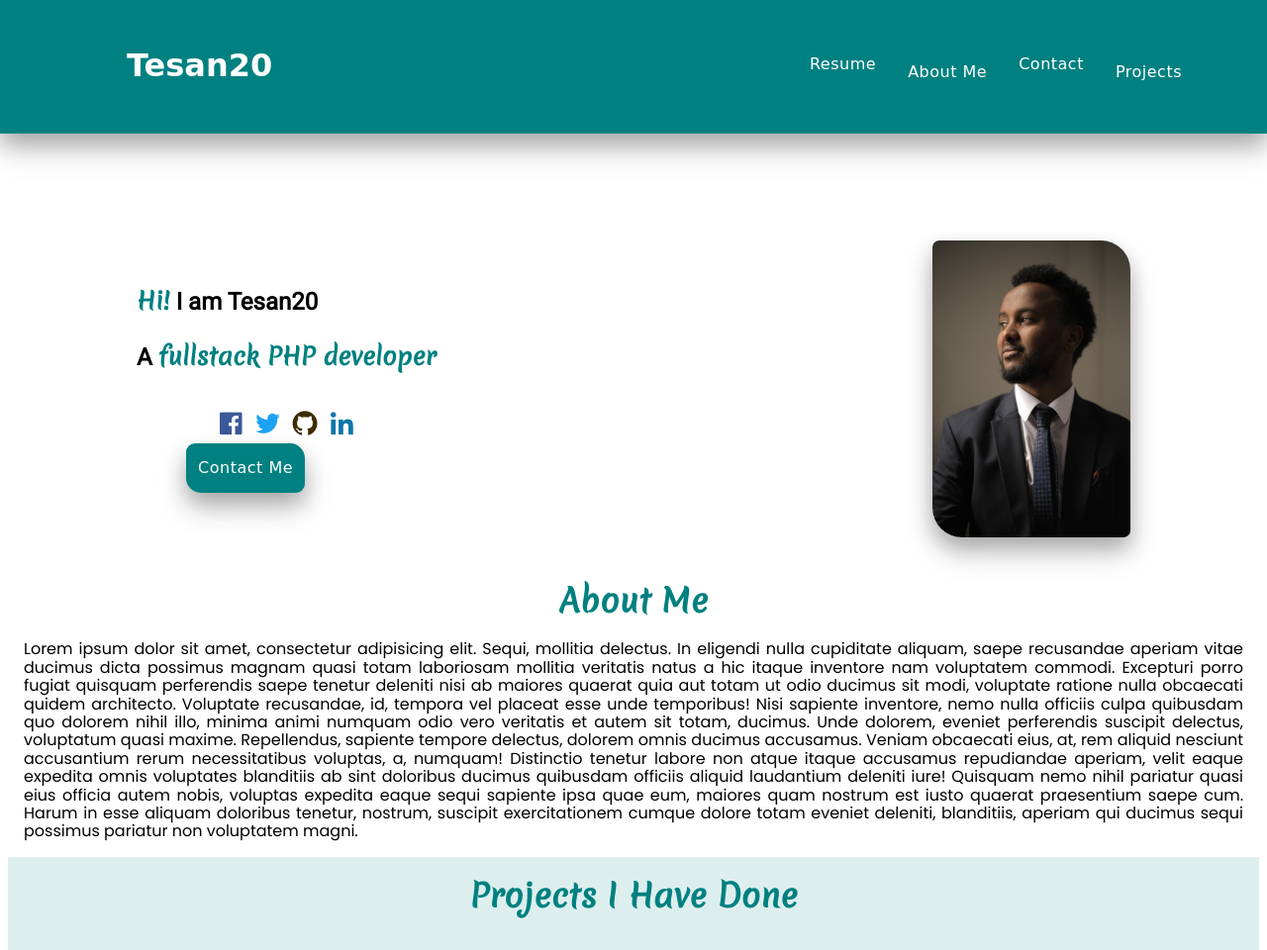
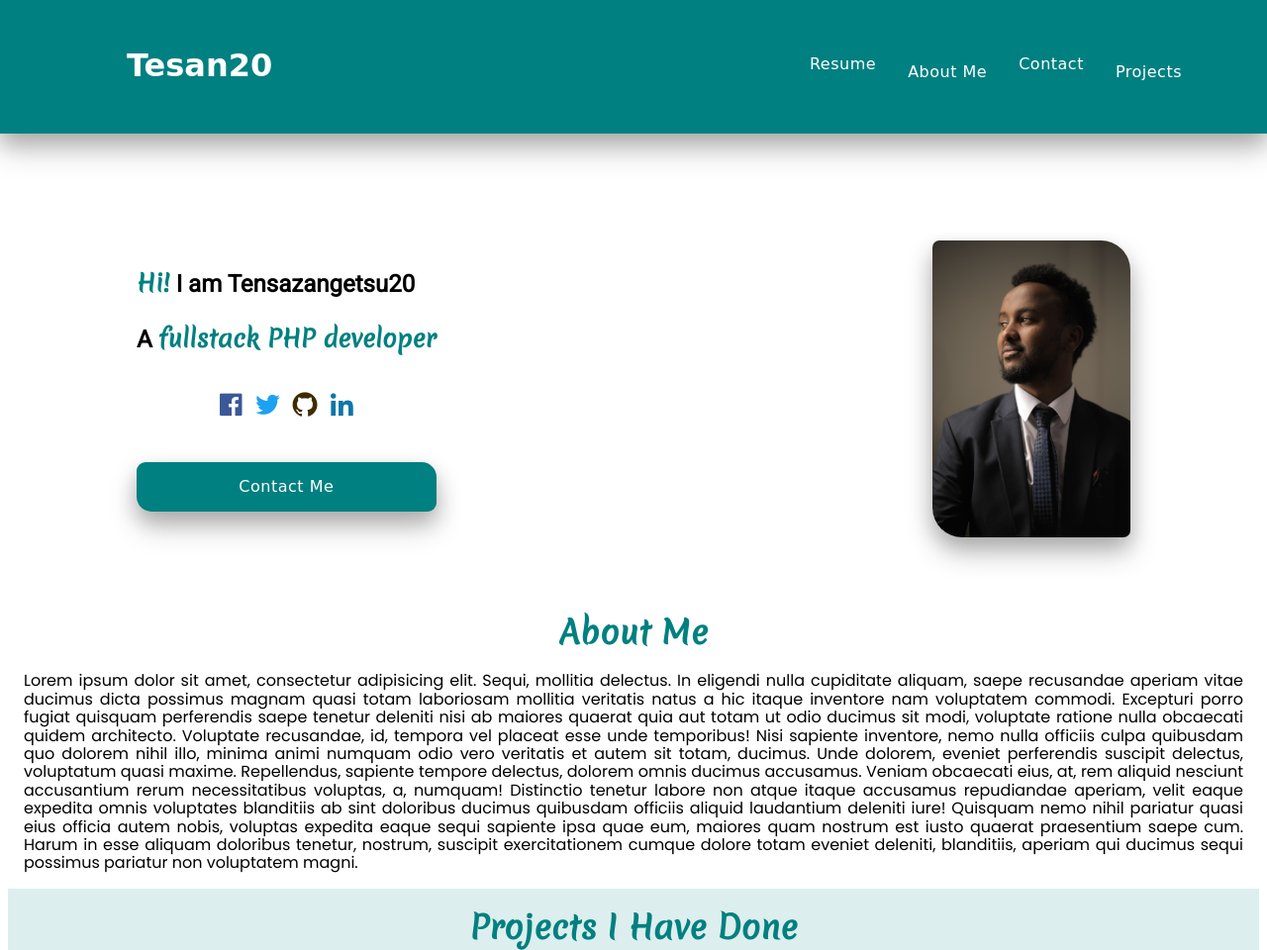
Before and after one commit to karlebh/site, a plain HTML site: page index.html in a window 1280 px wide. Shown: the top 960 px of the page at 99% size. Drawn offline with nearby package versions, Linux system fonts and the light colour scheme; a web font is replaced by a local one.

Commit message:
Final Commit

```diff
--- a/css/contact.css
+++ b/css/contact.css
@@ -25,6 +25,10 @@ input, textarea {
 	color: teal;
 }
 
+textarea {
+	resize: none;
+}
+
 
 #contactForm label, input[type="submit"] {
 	font-family: 'Merienda', cursive;
--- a/css/header.css
+++ b/css/header.css
@@ -15,21 +15,6 @@ header {
 	background-color: teal;
 	width: 100%;
 	box-shadow: 0 10px 20px 0 rgba(0, 0, 0, 0.2), 0 16px 30px 0 rgba(0, 0, 0, 0.19);
-}
-
-#contactMe {
-	width: 120px;
-	height: 50px;
-	background-color: teal;
-	color: teal;
-	display: flex;
-	border-radius: 9px 15px;
-	box-shadow: 0 10px 20px 0 rgba(0, 0, 0, 0.2), 0 16px 30px 0 rgba(0, 0, 0, 0.19);
-}
-
-
-#contactMe a {
-	margin: auto;
 }
 
 .desktopNav {
@@ -143,9 +128,4 @@ header {
 	#name {
 		margin: 3rem 0 0 7rem;
 	}
-
-	#contactMe {
-		position: relative;
-		left: 50px;
-	}
 }
--- a/css/hero.css
+++ b/css/hero.css
@@ -10,6 +10,26 @@ section {
 	flex-direction: row;
 	justify-content: space-around;
 	padding: .3rem;
+	margin-bottom: 2rem;
+}
+
+.heroIcons div:first-child {
+	font-size: 30px;
+}
+
+.heroIcons {
+	text-align: center;
+	display: flex;
+	justify-content: center;
+	flex-direction: column;
+}
+
+#contactMe {
+	padding: 1rem .2rem;
+	background-color: teal;
+	color: white;
+	border-radius: 9px 15px;
+	box-shadow: 0 10px 20px 0 rgba(0, 0, 0, 0.2), 0 16px 30px 0 rgba(0, 0, 0, 0.19);
 }
 
 #hero div {
@@ -23,6 +43,7 @@ img {
 	border-radius: 7px 30px;
 	box-shadow: 0 10px 20px 0 rgba(0, 0, 0, 0.2), 0 16px 30px 0 rgba(0, 0, 0, 0.19);
 }
+
 
 /* Monile Screen */
 @media screen and (max-width: 768px) {
@@ -38,10 +59,7 @@ img {
 	img {
 		width: 300px;
 		height: 400px;
-	}
-
-	#hero h2 {
-
+		margin-top: 1rem;
 	}
 }
 
--- a/index.html
+++ b/index.html
@@ -11,7 +11,7 @@
 	<!-- JS -->
 	<script src="js/app.js" defer></script>
 
-	<title>Portfolio Website</title>
+	<title>My Portfolio Website</title>
 </head>
 <body>
 
@@ -19,6 +19,7 @@
 		<h1 id="name">Tesan20</h1>
 
 		<div id="hambuger">
+			<!-- SVG Icon -->
 			<svg xmlns="http://www.w3.org/2000/svg" id="hambuger" width="70" height="50" viewBox="0 0 24 24"
 			style="fill:white;transform:scaleX(-1);-ms-filter:progid:DXImageTransform.Microsoft.BasicImage(rotation=0, mirror=1);">
 				<path d="M4 11h6c.553 0 1-.447 1-1V4c0-.553-.447-1-1-1H4C3.447 3 3 3.447 3 4v6C3 10.553 3.447 11 4 11zM14 11h6c.553 0 1-.447 1-1V4c0-.553-.447-1-1-1h-6c-.553 0-1 .447-1 1v6C13 10.553 13.447 11 14 11zM4 21h6c.553 0 1-.447 1-1v-6c0-.553-.447-1-1-1H4c-.553 0-1 .447-1 1v6C3 20.553 3.447 21 4 21zM17 21c2.206 0 4-1.794 4-4s-1.794-4-4-4-4 1.794-4 4S14.794 21 17 21z">
@@ -55,20 +56,24 @@
 		<div id="hero">
 			<div>
 				<h2>
-				<span class="styled">Hi!</span> I am Tesan20<br><br>
+				<span class="styled">Hi!</span> I am Tensazangetsu20<br><br>
 				A <span class="styled">fullstack PHP developer</span>
 				</h2>
 				<br>
 				<br>
 
-				<div class="" style="font-size: 30px; text-align: center;">
-					<i class='bx bxl-facebook-square blue'></i>
-					<i class='bx bxl-twitter tblue'></i>
-					<i class='bx bxl-github github'></i>
-					<i class='bx bxl-linkedin linkedIn'></i>
+				<div class="heroIcons">
+					<div>
+						<i class='bx bxl-facebook-square blue'></i>
+						<i class='bx bxl-twitter tblue'></i>
+						<i class='bx bxl-github github'></i>
+						<i class='bx bxl-linkedin linkedIn'></i>
+					</div>
+					<br>
+					<br>
+					<a href="#contact" id="contactMe">Contact Me</a>
 				</div>
 
-				<div id="contactMe"><a href="#contact">Contact Me</a></div>
 
 			</div>
 			<br><br>
--- a/js/app.js
+++ b/js/app.js
@@ -63,11 +63,11 @@ function toggleGoUp() {
 	const pageHeight = window.pageYOffset
 
 	switch (true) {
-		case pageYOffset > 1187:
+		case pageYOffset > 1000:
 			goUpDiv.parentNode.classList.replace('opacity-0', 'opacity-light')
 			break
 
-		case pageYOffset <= 1186:
+		case pageYOffset <= 1000:
 			goUpDiv.parentNode.classList.replace('opacity-light', 'opacity-0')
 			break
 	}
```
